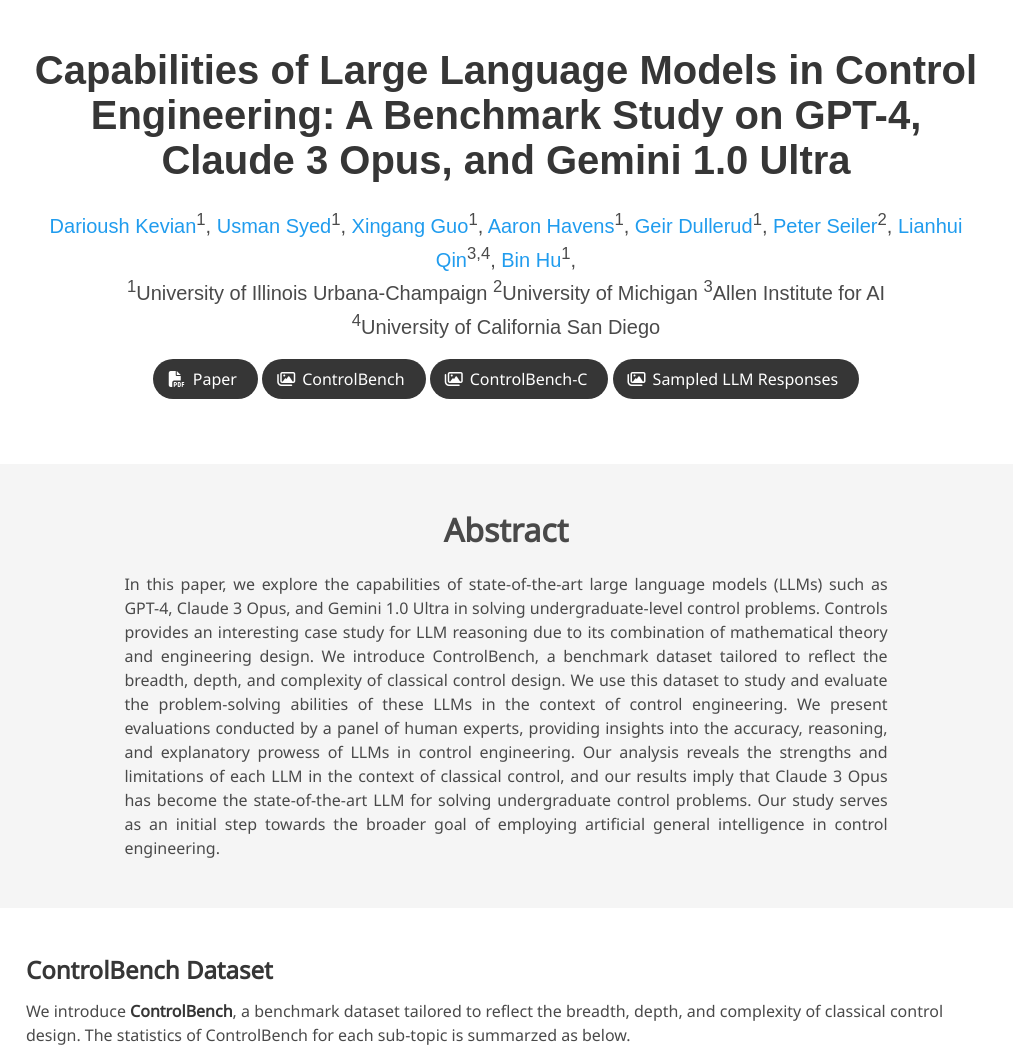
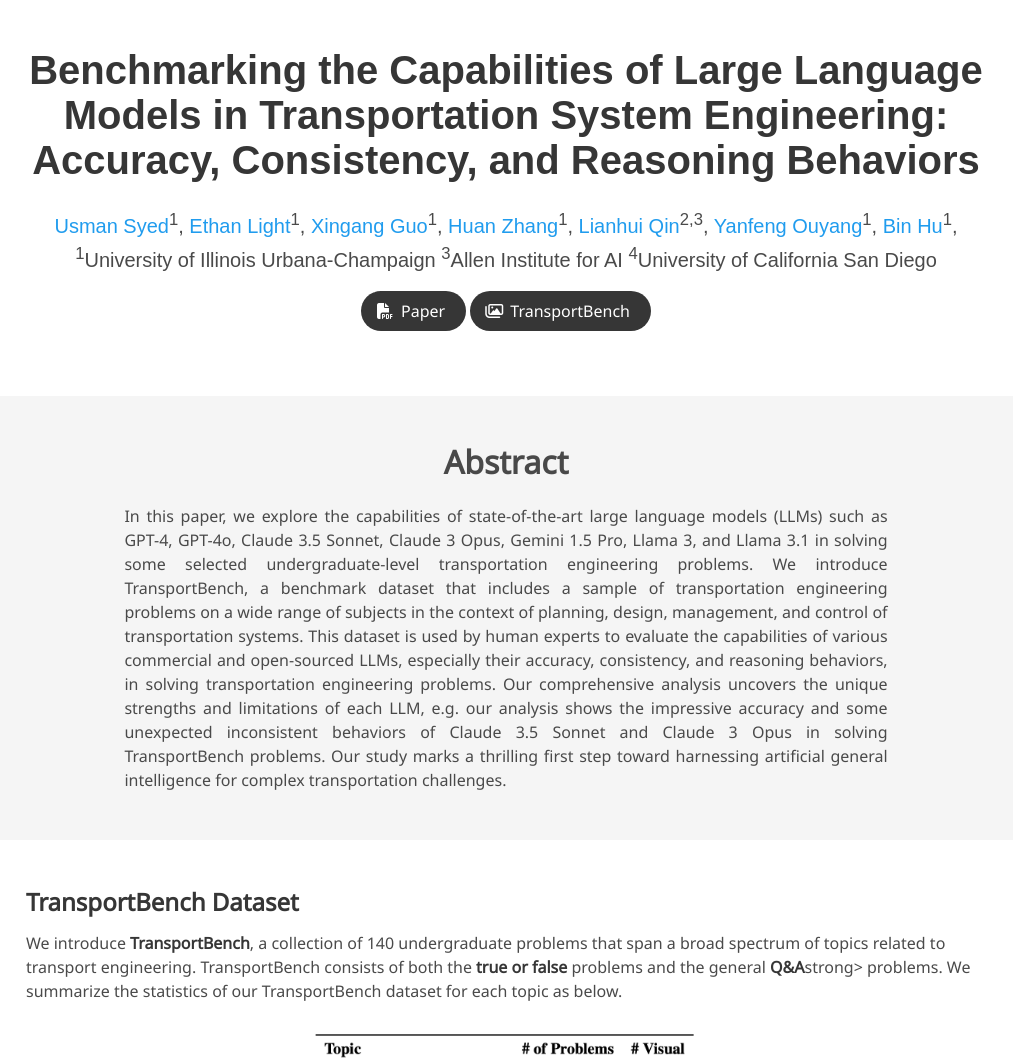
Before and after one commit to AGI4Engineering/TransportBench, a plain HTML site: page index.html in a window 1280 px wide. Shown: the top 1058 px of the page, without its empty margins (134-1147 px from the left). Drawn offline with nearby package versions, Linux system fonts and the light colour scheme; a script that the page names is missing; some icons are missing; a web font is replaced by a local one.

Commit message:
Update index.html

```diff
--- a/index.html
+++ b/index.html
@@ -108,24 +108,21 @@
     <div class="container is-max-desktop">
       <div class="columns is-centered">
         <div class="column has-text-centered">
-          <h1 class="title is-2 publication-title">Capabilities of Large Language Models in Control Engineering:
-A Benchmark Study on GPT-4, Claude 3 Opus, and Gemini 1.0 Ultra</h1>
+          <h1 class="title is-2 publication-title">Benchmarking the Capabilities of Large Language Models in Transportation System Engineering: Accuracy, Consistency, and Reasoning Behaviors</h1>
           <div class="is-size-5 publication-authors">
             <span class="author-block">
-              <a href="https://darioushk1.github.io/">Darioush Kevian</a><sup>1</sup>,</span>
               <a href="https://www.usmanahmedsyed.com/">Usman Syed</a><sup>1</sup>,</span>
+              <a href="https://yfouyang.cee.illinois.edu/students/">Ethan Light</a><sup>1</sup>,</span>
               <a href="https://sites.google.com/view/guoxingang">Xingang Guo</a><sup>1</sup>,</span>
-              <a href="https://aaronhavens.github.io/">Aaron Havens</a><sup>1</sup>,</span>
-              <a href="https://ece.illinois.edu/about/directory/faculty/dullerud">Geir Dullerud</a><sup>1</sup>,</span>
-              <a href="https://seiler.engin.umich.edu/">Peter Seiler</a><sup>2</sup>,</span>
-              <a href="https://sites.google.com/view/lianhuiqin/home">Lianhui Qin</a><sup>3,4</sup>,</span>
+              <a href="https://www.huan-zhang.com/">Huan Zhang</a><sup>1</sup>,</span>
+              <a href="https://lianhui.ucsd.edu/">Lianhui Qin</a><sup>2,3</sup>,</span>
+              <a href="https://cee.illinois.edu/directory/profile/yfouyang">Yanfeng Ouyang</a><sup>1</sup>,</span>
               <a href="https://binhu7.github.io/">Bin Hu</a><sup>1</sup>,</span>
             </span>
           </div>
 
           <div class="is-size-5 publication-authors">
             <span class="author-block"><sup>1</sup>University of Illinois Urbana-Champaign</span>
-            <span class="author-block"><sup>2</sup>University of Michigan</span>
             <span class="author-block"><sup>3</sup>Allen Institute for AI</span>
             <span class="author-block"><sup>4</sup>University of California San Diego</span>
           </div>
@@ -142,25 +139,6 @@
                   <span>Paper</span>
                 </a>
               </span>
-              <!-- ControlBench Link. -->
-              <span class="link-block">
-                <a href="https://github.com/AGI4Engineering/LLM4Control/tree/d733f44b4a38f5150947308ff38cc3341efffe5a/ControlBench"
-                   class="external-link button is-normal is-rounded is-dark">
-                  <span class="icon">
-                      <i class="far fa-images"></i>
-                  </span>
-                  <span>ControlBench</span>
-                </a>
-              </span>
-              <!-- Dataset Link. -->
-              <span class="link-block">
-                <a href="https://github.com/AGI4Engineering/LLM4Control/tree/d92b296fc2df61e8132caaace7c4f0babbd2896f/ControlBench-C"
-                   class="external-link button is-normal is-rounded is-dark">
-                  <span class="icon">
-                      <i class="far fa-images"></i>
-                  </span>
-                  <span>ControlBench-C</span>
-                  </a>
               <!-- Dataset Link. -->
               <span class="link-block">
                 <a href="https://github.com/AGI4Engineering/LLM4Control/tree/231dca59016bb5e5ee3730fc9a7efd71f6dc6be3/logs"
@@ -168,7 +146,7 @@
                   <span class="icon">
                       <i class="far fa-images"></i>
                   </span>
-                  <span>Sampled LLM Responses</span>
+                  <span>TransportBench</span>
                   </a>
             </div>
 
@@ -188,14 +166,12 @@
         <h2 class="title is-3">Abstract</h2>
         <div class="content has-text-justified">
           <p>
-           In this paper, we explore the capabilities of state-of-the-art large language models (LLMs) such as GPT-4, Claude 3 Opus,
-            and Gemini 1.0 Ultra in solving undergraduate-level control problems. Controls provides an interesting case study for LLM
-            reasoning due to its combination of mathematical theory and engineering design. We introduce ControlBench, a benchmark dataset
-            tailored to reflect the breadth, depth, and complexity of classical control  design. We use this dataset to study and evaluate the
-            problem-solving abilities of these LLMs in the context of control engineering. We present evaluations conducted by a panel of human experts,
-            providing insights into the accuracy, reasoning, and explanatory prowess of LLMs in control engineering. Our  analysis reveals the strengths and
-            limitations of each LLM in the context of classical control, and our results imply that Claude 3 Opus has become the state-of-the-art LLM for solving
-            undergraduate control problems.  Our study serves as an initial step towards the broader goal of employing artificial general intelligence in control engineering.
+          In this paper, we explore the capabilities of state-of-the-art large language models (LLMs) such as GPT-4, GPT-4o, Claude 3.5 Sonnet, Claude 3 Opus, Gemini 1.5 Pro, Llama 3, and Llama 3.1 in
+            solving some selected undergraduate-level transportation engineering problems. We introduce TransportBench, a benchmark dataset that includes a sample of transportation engineering problems on
+            a wide range of subjects in the context of planning, design, management, and control of transportation systems. This dataset is used by human experts to evaluate the capabilities of various commercial
+            and open-sourced LLMs, especially their accuracy, consistency, and reasoning behaviors, in solving transportation engineering problems. Our comprehensive analysis uncovers the unique strengths and
+            limitations of each LLM, e.g. our analysis shows the impressive accuracy and some unexpected inconsistent behaviors of Claude 3.5 Sonnet and Claude 3 Opus in solving TransportBench problems. Our study
+            marks a thrilling first step toward harnessing artificial general intelligence for complex transportation challenges.
           </p>
         </div>
       </div>
@@ -208,9 +184,9 @@
 <section class="section">
   <div class="container is-max-desktop">
     <div class="content">
-     <h3>ControlBench Dataset</h3>
-    <p>We introduce <strong>ControlBench</strong>, a benchmark dataset tailored to reflect the breadth, depth, and complexity of classical control design. The statistics of ControlBench
-      for each sub-topic is summarzed as below.</p>
+     <h3>TransportBench Dataset</h3>
+    <p>We introduce <strong>TransportBench</strong>,  a collection of 140 undergraduate problems that span a broad spectrum of topics related to transport engineering. TransportBench consists of both the <strong>true or false</strong> problems and the general <strong>Q&A</strong>strong> problems. We
+summarize the statistics of our TransportBench dataset for each topic as below.</p>
       </div>
     <!-- Summary of the work -->
      <div class="content">
@@ -221,12 +197,10 @@
     <!-- Explanation of the diagram -->
     <div class="content" style="margin-top: 20px;">
     <ul>
-        <li>ControlBench comprises 147 problems sourced from exercises in <a href="https://www.mhprofessional.com/schaum-s-outline-of-feedback-and-control-systems-3rd-edition-9780071829489-usa">Schaum’s outline of feedback and control systems</a>,
-          and problems gathered from undergraduate control classes at University of Michigan (EECS 460) and University of Illinois, Urbana-Champaign (ECE 486).</li>
-        <li>Both textual and visual elements are inclcuded in ControlBench to mirror the multifaceted nature of real-world applications.</li>
-        <li>We also introduced <strong>ControlBench-C</strong>, tansformed from ControlBench by reformulating 100 open-ended problems into multiple-choice questions for efficient evaluations.</li>
-      </ul>
-      <p> Here we show an example extracted from ControlBench and ControlBench-C
+        <li>TransportBench comprises 140 problems sourced from a junior-level introductory course CEE 310 - Transportation Engineering and a senior-level focused course CEE 418 - Public Transportation Systems.</li>
+        <li>Each problem is human crafted by the domain expert Prof. Yanfeng Ouyang.</li>
+    </ul>
+      <p> Here we show two representitive examples extracted from TransportBench
             <div style="text-align: center; margin-top: 20px;"> <!-- Center align the image container -->
       <img src="./static/images/sample_example.png"
            style="width: 100%; max-width: 1000px; height: auto; display: block; margin: 0 auto;" <!-- Make the image responsive and centered -->
```
